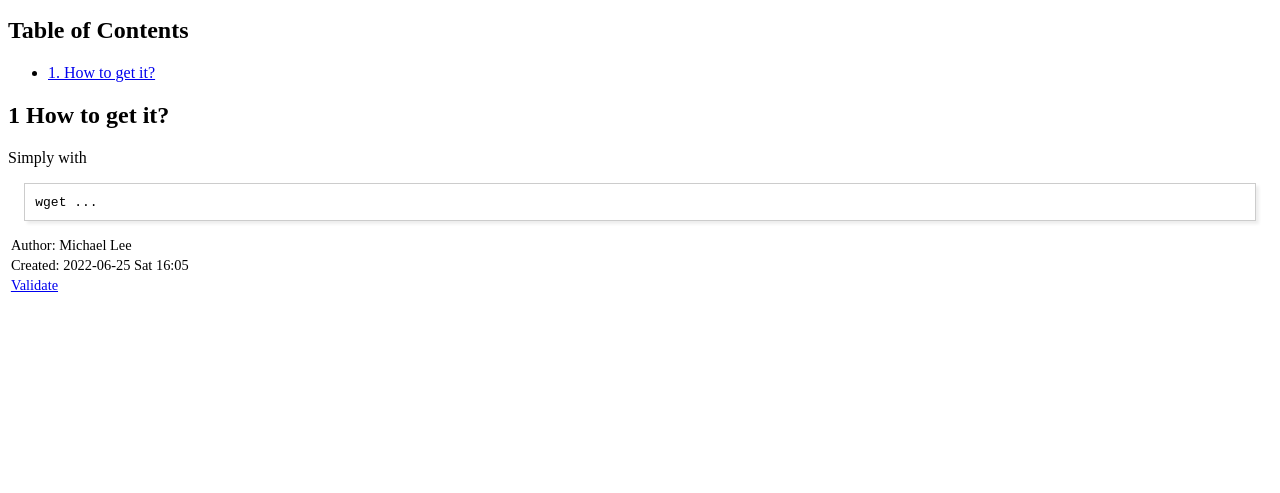
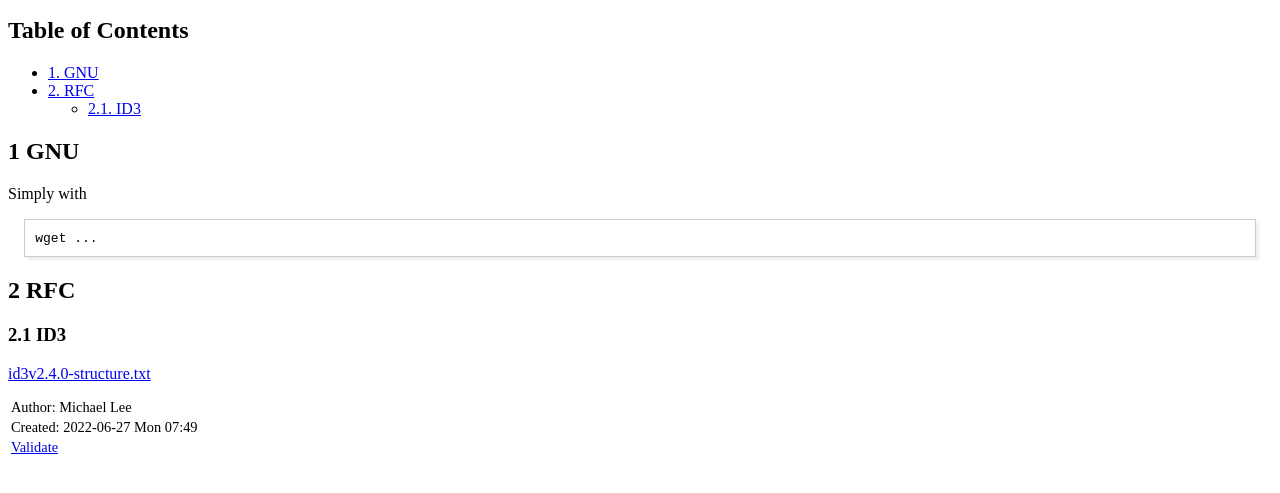
Before and after one commit to ml2e2/lcman, a plain HTML site: page index.html in a window 1280 px wide. Shown: the part 61-554 px from the top of the page. Drawn offline with Linux system fonts and the light colour scheme.

Commit message:
try link

```diff
--- a/index.html
+++ b/index.html
@@ -3,7 +3,7 @@
 "http://www.w3.org/TR/xhtml1/DTD/xhtml1-strict.dtd">
 <html xmlns="http://www.w3.org/1999/xhtml" lang="en" xml:lang="en">
 <head>
-<!-- 2022-06-25 Sat 16:05 -->
+<!-- 2022-06-27 Mon 07:49 -->
 <meta http-equiv="Content-Type" content="text/html;charset=utf-8" />
 <meta name="viewport" content="width=device-width, initial-scale=1" />
 <title>Low Cost Manuals</title>
@@ -223,27 +223,46 @@
 <h2>Table of Contents</h2>
 <div id="text-table-of-contents">
 <ul>
-<li><a href="#orge19829b">1. How to get it?</a></li>
+<li><a href="#orgd6bef82">1. GNU</a></li>
+<li><a href="#org500c0a0">2. RFC</a>
+<ul>
+<li><a href="#org476ca59">2.1. ID3</a></li>
+</ul>
+</li>
 </ul>
 </div>
 </div>
 
 
-<div id="outline-container-orge19829b" class="outline-2">
-<h2 id="orge19829b"><span class="section-number-2">1</span> How to get it?</h2>
+<div id="outline-container-orgd6bef82" class="outline-2">
+<h2 id="orgd6bef82"><span class="section-number-2">1</span> GNU</h2>
 <div class="outline-text-2" id="text-1">
 <p>
 Simply with
 </p>
-<pre class="example" id="orgac8936c">
+<pre class="example" id="org74ecbd7">
 wget ...
 </pre>
+</div>
+</div>
+
+<div id="outline-container-org500c0a0" class="outline-2">
+<h2 id="org500c0a0"><span class="section-number-2">2</span> RFC</h2>
+<div class="outline-text-2" id="text-2">
+</div>
+<div id="outline-container-org476ca59" class="outline-3">
+<h3 id="org476ca59"><span class="section-number-3">2.1</span> ID3</h3>
+<div class="outline-text-3" id="text-2-1">
+<p>
+<a href="file:///id3v2.4.0-structure.txt">id3v2.4.0-structure.txt</a>
+</p>
+</div>
 </div>
 </div>
 </div>
 <div id="postamble" class="status">
 <p class="author">Author: Michael Lee</p>
-<p class="date">Created: 2022-06-25 Sat 16:05</p>
+<p class="date">Created: 2022-06-27 Mon 07:49</p>
 <p class="validation"><a href="https://validator.w3.org/check?uri=referer">Validate</a></p>
 </div>
 </body>
```
